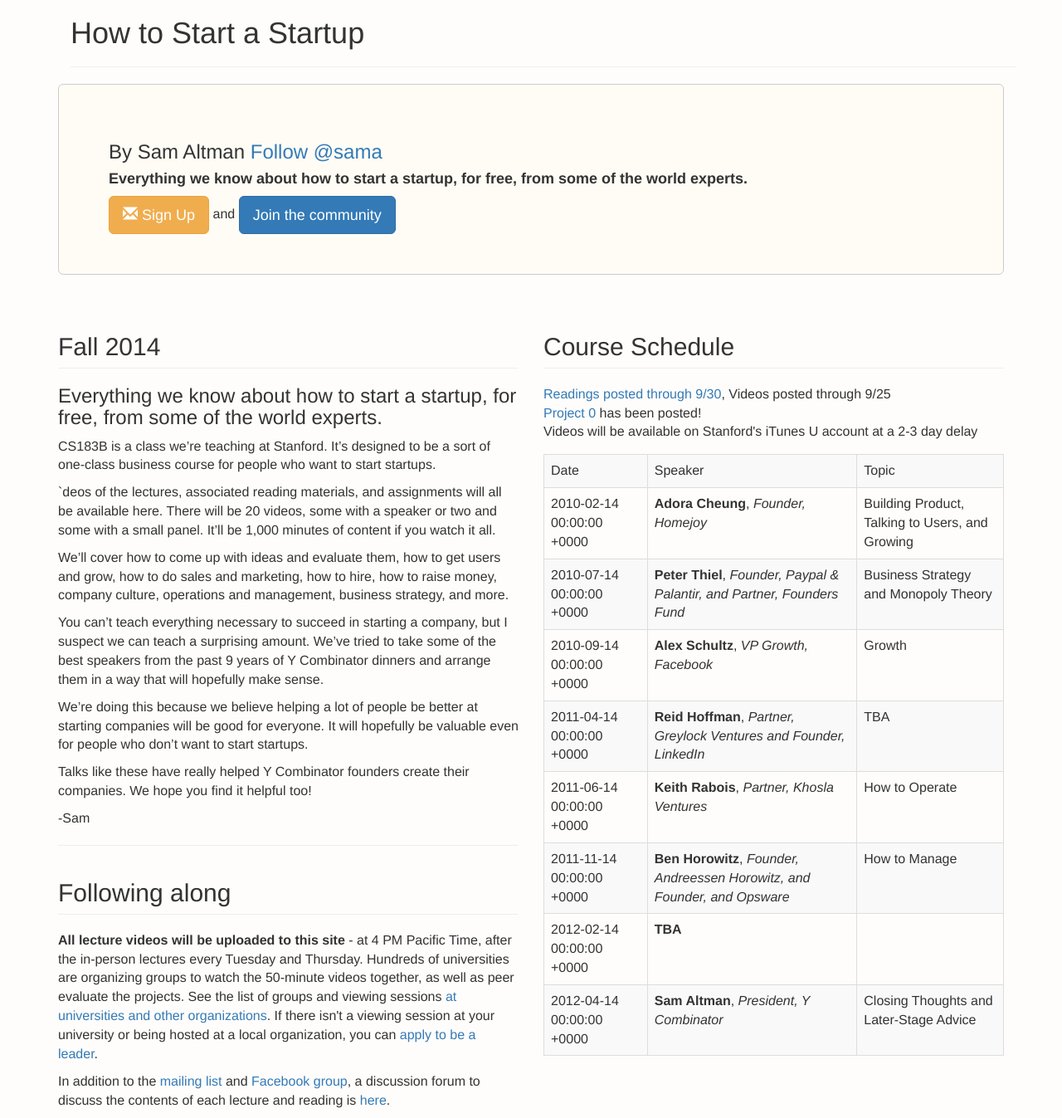
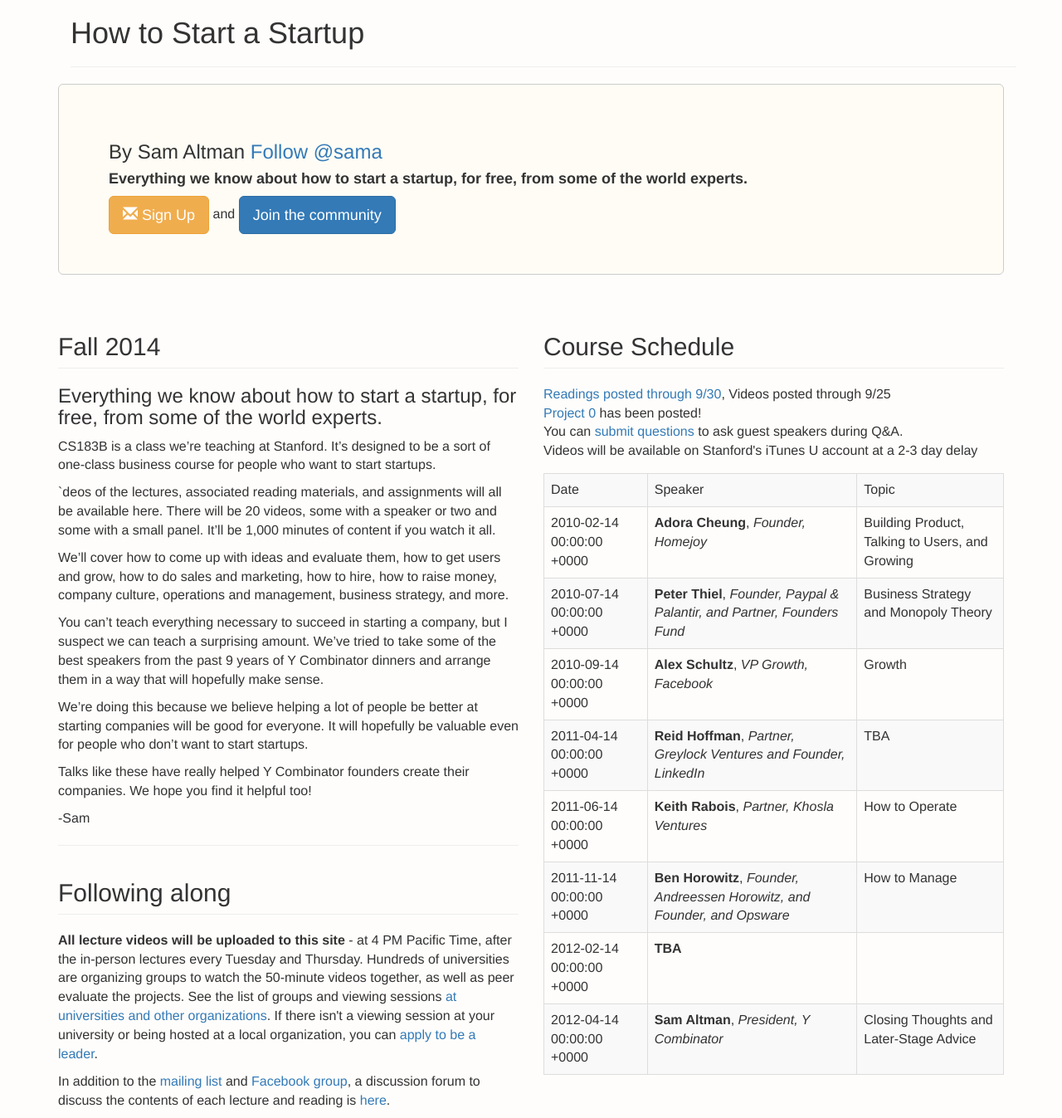
Before and after one commit to potluck/cs183b-bootstrap, a Jekyll site: the page built from index.md, in a window 1280 px wide. Shown: the whole page at 83% size. Built offline with Jekyll 4.4.1, drawn with Linux system fonts in a browser that asks for light colours; nearby versions of some CDN libraries; library files that are not in the unit come from our copies; comment, search, counter and statistics services are not loaded; a file with an impossible date is left out.

Commit message:
add link to Q&A

```diff
--- a/index.md
+++ b/index.md
@@ -62,6 +62,8 @@
     <br>
     <a href="/lists/projects">Project 0</a> has been posted!
     <br>
+    You can <a href="https://docs.google.com/forms/d/1lorGlu_-OpRJfg9ArpwsIxv27__aZVSwJLZrC8wQpKU/viewform">submit questions</a> to ask guest speakers during Q&A.
+    <br>
     Videos will be available on Stanford's iTunes U account at a 2-3 day delay
     <table class="table table-striped table-bordered top-margin">
       <tr>
```
Also changed, not shown: 2 other files.
